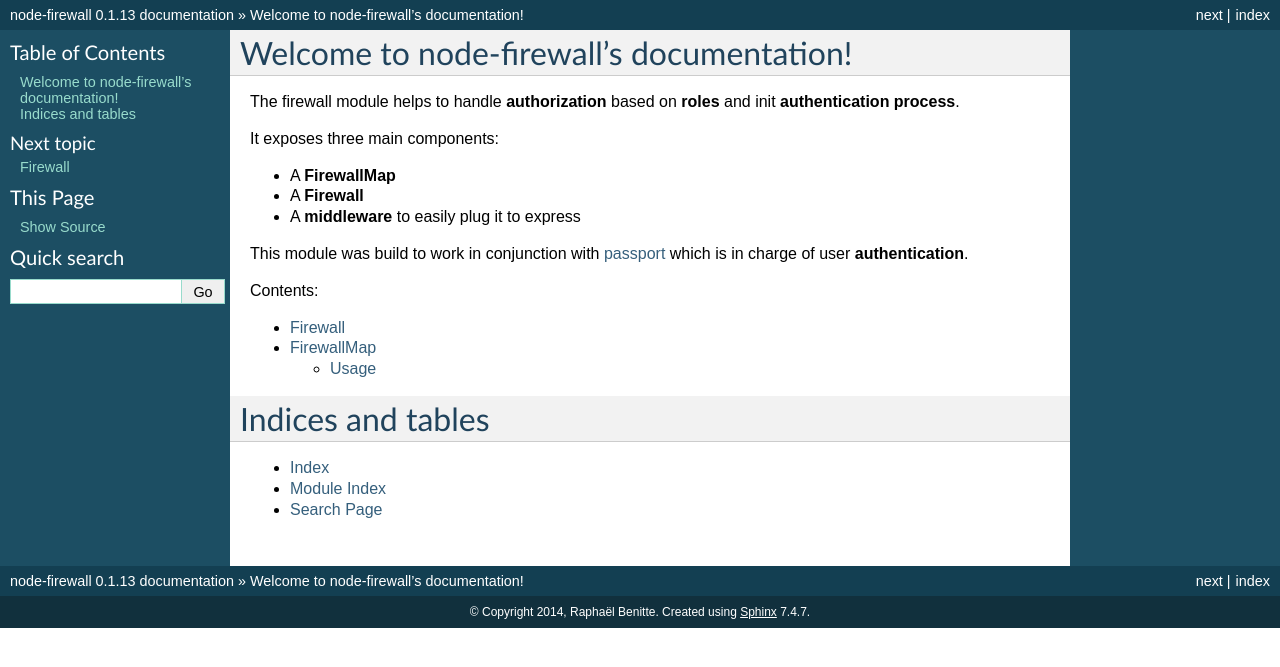
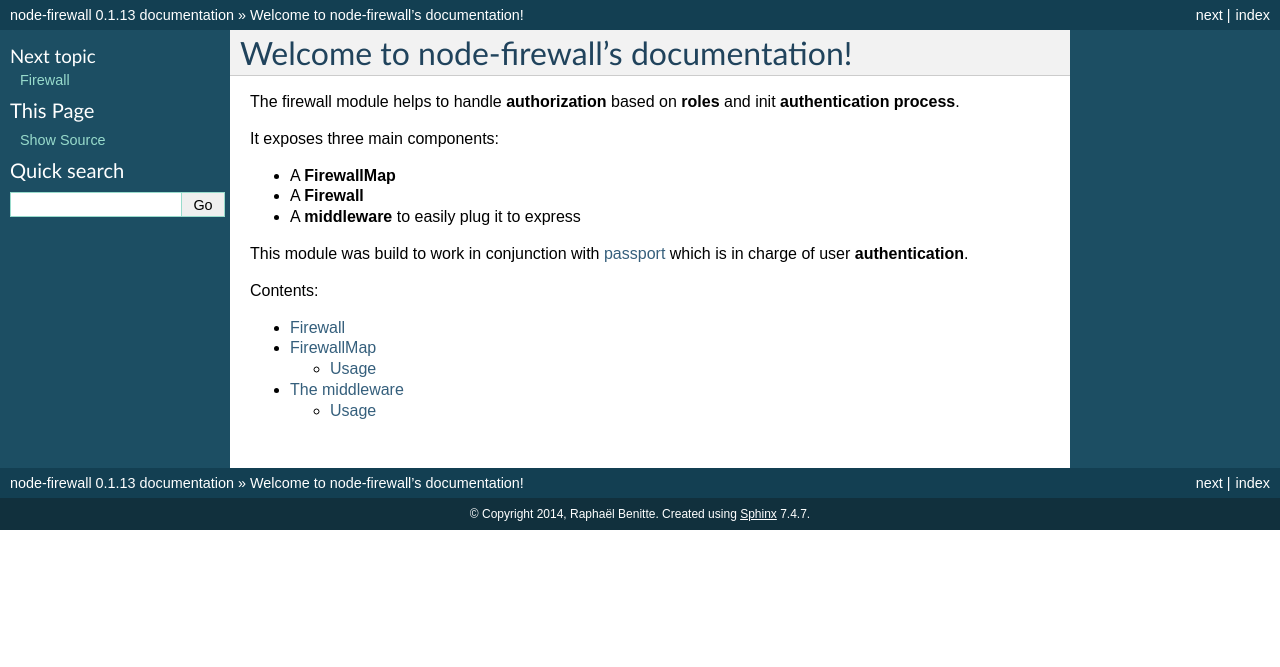
Before and after one commit to plouc/node-firewall, a Sphinx documentation site: the page built from docs/index.rst, in a window 1280 px wide. Shown: the top 667 px of the page. Built offline with Sphinx 7.4.7, drawn with Linux system fonts in a browser that asks for light colours.

Commit message:
Improve documentation

```diff
--- a/docs/index.rst
+++ b/docs/index.rst
@@ -24,10 +24,4 @@ Contents:
 
    firewall
    firewall-map
-
-Indices and tables
-==================
-
-* :ref:`genindex`
-* :ref:`modindex`
-* :ref:`search`
+   middleware
```
Also changed, not shown: docs/middleware.rst (added, +37 -0 lines).
